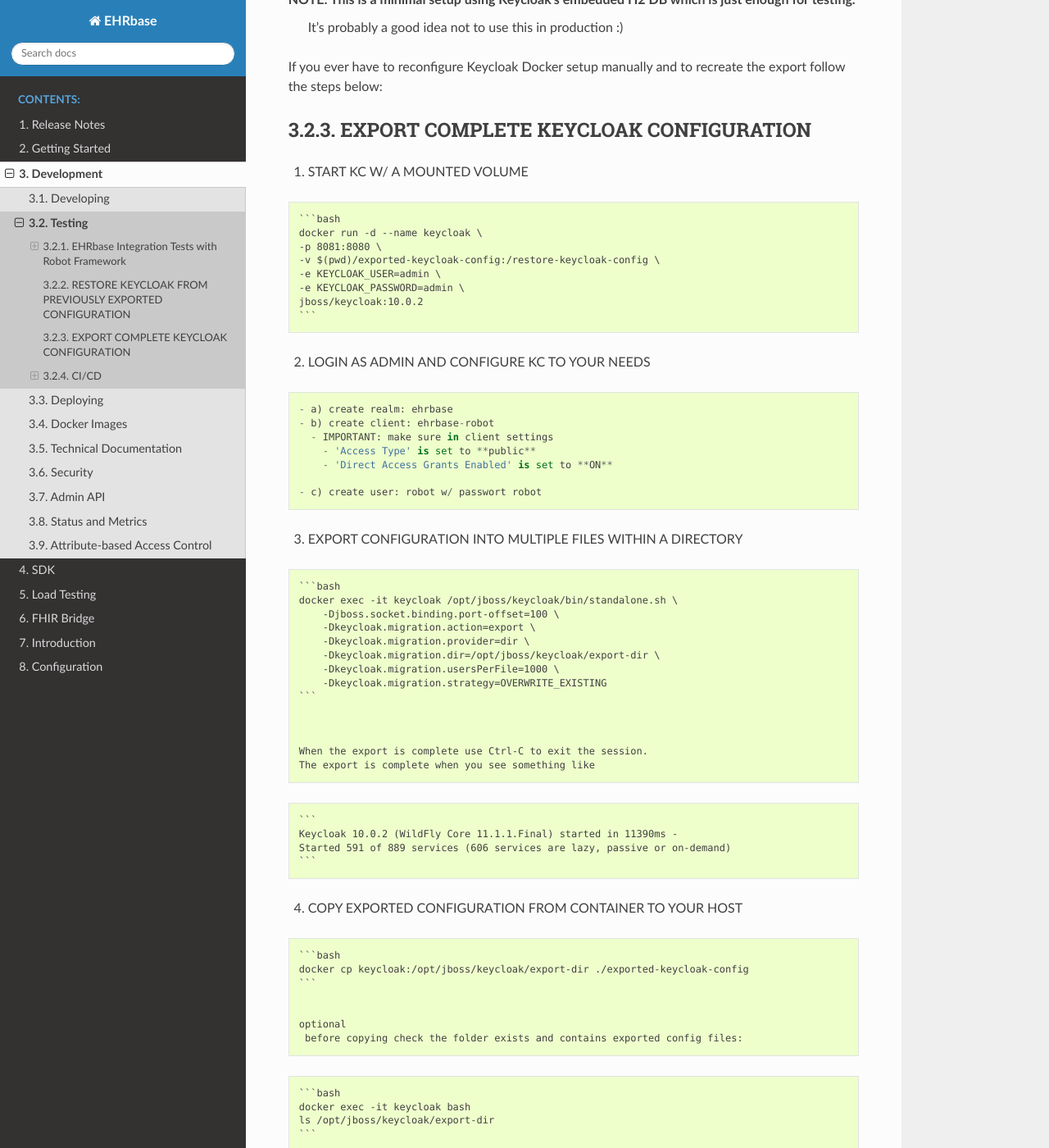
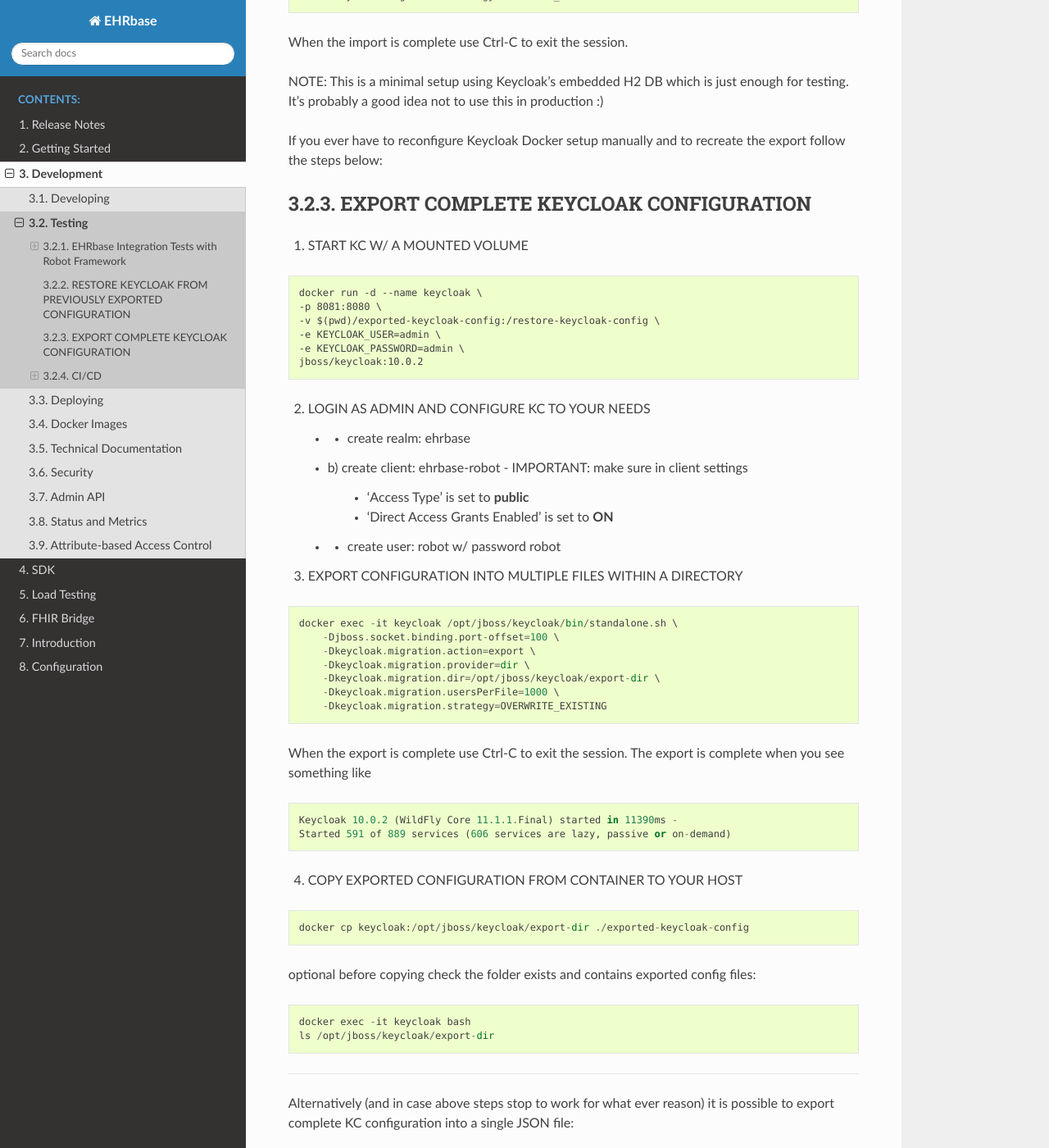
Before and after one commit to ehrbase/documentation, a Sphinx documentation site: the page built from source/03_development/02_testing/index.rst, in a window 1280 px wide and 1400 px high, scrolled down 7469 px. Shown: the whole window at 82% size. Built offline with Sphinx 7.4.7 and the Read the Docs theme 2.0.0, drawn with Linux system fonts in a browser that asks for light colours; formulas are drawn with MathJax 3; pages that are not in the unit, such as notebooks, are missing from menus; some of the changed text lies outside the part shown.

Commit message:
Fixed some rendering issues

````diff
--- a/source/03_development/02_testing/00_integration_tests.rst
+++ b/source/03_development/02_testing/00_integration_tests.rst
@@ -1,5 +1,9 @@
 .. role:: raw-html-m2r(raw)
    :format: html
+.. # define a hard line break for HTML
+.. |br| raw:: html
+
+   <br />
 
 
 EHRbase Integration Tests with Robot Framework :raw-html-m2r:`<!-- omit in toc -->`
@@ -144,8 +149,7 @@
    ⚠️
 
 
-Usage examples:
-^^^^^^^^^^^^^^^
+**Usage Examples:**
 
 .. code-block::
 
@@ -178,8 +182,7 @@
 
 All integration tests in this repository can be executed against other (possiblty remotely accessible) OpenEHR conform systems (other than EHRbase). Here we will demonstrate how to run the test against your own remote system. We'll use EHRSCAPE as an example configuration. If you don't have access to EHRSCAPE you'll have to adjust related parts to your needs.
 
-Preconditions
-^^^^^^^^^^^^^
+**Preconditions**
 
 1) the following environment variables have to be available:
 
@@ -197,8 +200,7 @@
    cd tests
    pip install -r requirements.txt
 
-Customize your configuration
-^^^^^^^^^^^^^^^^^^^^^^^^^^^^
+**Customize your configuration**
 
 Open **tests/robot/_resources/suite_settings.robot** and adjust the following part to your needs if you don't have access to EHRSCAPE. If you do any changes here, remember to adjust your environment variables in step 1)
 
@@ -212,8 +214,7 @@
    ...                     CONTROL=NONE
    @{scapecreds}           %{EHRSCAPE_USER}    %{EHRSCAPE_PASSWORD}
 
-Execute test against EHRSCAPE
-^^^^^^^^^^^^^^^^^^^^^^^^^^^^^
+**Execute test against EHRSCAPE**
 
 The only difference in contrast to normal execution is that you now want to specify that EHRSCAPE configuration from suite_settings.robot should be used. This is done by setting ``SUT`` variable to ``EHRSCAPE`` which you can achieve by passing ``-v SUT:EHRSCAPE`` when calling ``robot``. Check examples below.
 
--- a/source/03_development/02_testing/security_tests.rst
+++ b/source/03_development/02_testing/security_tests.rst
@@ -1,24 +1,20 @@
-
-A little documentation for my future me (cause I really don't want to go
-through that f:rage: keycloak documentation ever again)
-
 RESTORE KEYCLOAK FROM PREVIOUSLY EXPORTED CONFIGURATION
 =======================================================
 
-(run all commands listed below from within this folder)
+(run all commands listed below from I_OAuth2_Keycloak folder)
 
 1) START KC W/ A MOUNTED VOLUME
 
 .. code-block::
 
-   ```bash
+
    docker run -d --name keycloak \
        -p 8081:8080 \
        -v $(pwd)/exported-keycloak-config:/restore-keycloak-config \
        -e KEYCLOAK_USER=admin \
        -e KEYCLOAK_PASSWORD=admin \
        jboss/keycloak:10.0.2
-   ```
+
 
 
 
@@ -26,7 +22,6 @@
 
 .. code-block::
 
-   ```bash
    docker exec -it keycloak /opt/jboss/keycloak/bin/standalone.sh \
        -Djboss.socket.binding.port-offset=100 \
        -Dkeycloak.migration.action=import \
@@ -34,13 +29,14 @@
        -Dkeycloak.profile.feature.upload_scripts=enabled \
        -Dkeycloak.migration.dir=/restore-keycloak-config \
        -Dkeycloak.migration.strategy=OVERWRITE_EXISTING
-   ```
 
 
-   When the import is complete use Ctrl-C to exit the session.
+
+
+When the import is complete use Ctrl-C to exit the session.
 
 NOTE: This is a minimal setup using Keycloak's embedded H2 DB which is just enough for testing.
-      It's probably a good idea not to use this in production :)
+It's probably a good idea not to use this in production :)
 
 If you ever have to reconfigure Keycloak Docker setup manually and to recreate the export
 follow the steps below:
@@ -52,20 +48,19 @@
 
 .. code-block::
 
-   ```bash
+
    docker run -d --name keycloak \
    -p 8081:8080 \
    -v $(pwd)/exported-keycloak-config:/restore-keycloak-config \
    -e KEYCLOAK_USER=admin \
    -e KEYCLOAK_PASSWORD=admin \
    jboss/keycloak:10.0.2
-   ```
+
 
 
 
 2) LOGIN AS ADMIN AND CONFIGURE KC TO YOUR NEEDS
 
-.. code-block::
 
    - a) create realm: ehrbase
    - b) create client: ehrbase-robot
@@ -73,7 +68,7 @@
        - 'Access Type' is set to **public**
        - 'Direct Access Grants Enabled' is set to **ON**
 
-   - c) create user: robot w/ passwort robot
+   - c) create user: robot w/ password robot
 
 
 
@@ -81,7 +76,7 @@
 
 .. code-block::
 
-   ```bash
+
    docker exec -it keycloak /opt/jboss/keycloak/bin/standalone.sh \
        -Djboss.socket.binding.port-offset=100 \
        -Dkeycloak.migration.action=export \
@@ -89,39 +84,40 @@
        -Dkeycloak.migration.dir=/opt/jboss/keycloak/export-dir \
        -Dkeycloak.migration.usersPerFile=1000 \
        -Dkeycloak.migration.strategy=OVERWRITE_EXISTING
-   ```
 
 
 
-   When the export is complete use Ctrl-C to exit the session.
-   The export is complete when you see something like
+
+
+When the export is complete use Ctrl-C to exit the session.
+The export is complete when you see something like
 
 .. code-block::
 
-   ```
+
    Keycloak 10.0.2 (WildFly Core 11.1.1.Final) started in 11390ms -
    Started 591 of 889 services (606 services are lazy, passive or on-demand)
-   ```
+
 
 
 4) COPY EXPORTED CONFIGURATION FROM CONTAINER TO YOUR HOST
 
 .. code-block::
 
-   ```bash
+
    docker cp keycloak:/opt/jboss/keycloak/export-dir ./exported-keycloak-config
-   ```
 
 
-   optional
-    before copying check the folder exists and contains exported config files:
+
+
+optional before copying check the folder exists and contains exported config files:
 
 .. code-block::
 
-   ```bash
+
    docker exec -it keycloak bash
    ls /opt/jboss/keycloak/export-dir
-   ```
+
 
 
 
@@ -135,14 +131,14 @@
 
 .. code-block::
 
-   ```bash
+
    docker run -d --name keycloak \
        -p 8081:8080 \
        -v $(pwd):/workspace \
        -e KEYCLOAK_USER=admin \
        -e KEYCLOAK_PASSWORD=admin \
        jboss/keycloak:10.0.2
-   ```
+
 
 
 
@@ -152,24 +148,24 @@
 
    Then export your database into a single JSON file:
 
-   ```bash
+
    docker exec -it keycloak /opt/jboss/keycloak/bin/standalone.sh \
        -Djboss.socket.binding.port-offset=100 \
        -Dkeycloak.migration.action=export \
        -Dkeycloak.migration.provider=singleFile \
        -Dkeycloak.migration.file=/workspace/exported-kc-config-single-file/keycloak-export.json
        -Dkeycloak.migration.strategy=OVERWRITE_EXISTING
-   ```
+
 
 
 
 3) IMPORT FROM THE COMMAND LINE
 
+Start with a blank canvas ...
+
+
 .. code-block::
 
-   Start with a blank canvas ...
-
-   ```bash
    docker container stop keycloak
    docker container rm keycloak
 
@@ -179,19 +175,22 @@
        -e KEYCLOAK_USER=admin \
        -e KEYCLOAK_PASSWORD=admin \
        jboss/keycloak:10.0.2
-   ```
 
-   To import from a (previously exported) file into your database ...
 
-   ```bash
+
+To import from a (previously exported) file into your database ...
+
+.. code-block::
+
    docker exec -it keycloak /opt/jboss/keycloak/bin/standalone.sh \
        -Djboss.socket.binding.port-offset=100 \
        -Dkeycloak.migration.action=import \
        -Dkeycloak.migration.provider=singleFile \
        -Dkeycloak.migration.file=/workspace/exported-kc-config-single-file/keycloak-export.json
-   ```
 
-   When the import is complete use Ctrl-C to exit the session.
+
+
+When the import is complete use Ctrl-C to exit the session.
 
 
 
````
Also changed, not shown: other parts of source/03_development/02_testing/00_integration_tests.rst (+8 -7 lines).
